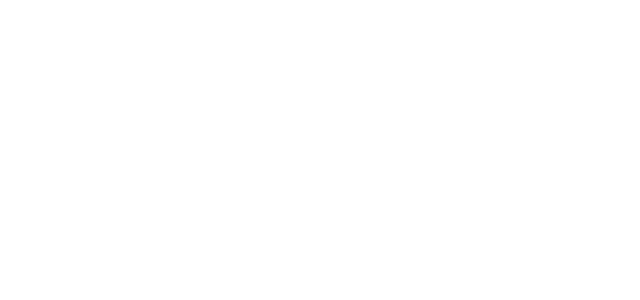
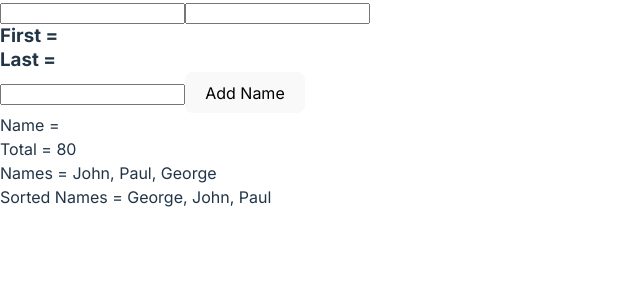
Before and after one commit to gidgudgod/vite-react-skeleton, a React (Vite) app: page / in a window 1280 px wide. Shown: the top 300 px of the page, without its empty margins (0-640 px from the left). Built offline with nearby package versions, Linux system fonts and the light colour scheme.

Commit message:
Initial Commit

```diff
--- a/src/App.jsx
+++ b/src/App.jsx
@@ -1,7 +1,112 @@
-import "./App.css";
+import { useMemo, useReducer, useState } from 'react';
+import './App.css';
+
+function UseCallback() {
+  // useCallback used when passing a function prop to other components
+  const addition = useCallback(() => {
+    (a, b) => a + b;
+  }, []);
+}
+
+function UseMemo() {
+  const [numbers] = useState([10, 20, 50]);
+
+  //Only re-render when numbers change. useMemo good for complex calculations
+  const total = useMemo(() => {
+    console.log('test');
+    return numbers.reduce((acc, number) => acc + number, 0);
+  }, [numbers]);
+
+  const [names] = useState(['John', 'Paul', 'George']);
+
+  const sortedNames = useMemo(() => [...names].sort(), [names]);
+
+  return (
+    <>
+      <div>Total = {total}</div>
+      <div>Names = {names.join(', ')}</div>
+      <div>Sorted Names = {sortedNames.join(', ')}</div>
+    </>
+  );
+}
+
+function UserForm() {
+  const [state, dispatch] = useReducer(
+    (state, action) => ({ ...state, ...action }),
+    {
+      first: '',
+      last: '',
+    }
+  );
+  return (
+    <div>
+      <input
+        type="text"
+        value={state.first}
+        onChange={(e) => dispatch({ first: e.target.value })}
+      />
+      <input
+        type="text"
+        value={state.last}
+        onChange={(e) => dispatch({ last: e.target.value })}
+      />
+      <h3>First = {state.first}</h3>
+      <h3>Last = {state.last}</h3>
+    </div>
+  );
+}
+
+function NameList() {
+  const [count, setCount] = useState(23);
+  const [state, dispatch] = useReducer(
+    (state, action) => {
+      switch (action.type) {
+        case 'SET_NAME':
+          return { ...state, name: action.payload };
+        case 'ADD_NAME':
+          return {
+            ...state,
+            names: [...state.names, state.name],
+            name: '',
+          };
+      }
+    },
+    {
+      names: [],
+      name: '',
+    }
+  );
+  return (
+    <div className="NameList">
+      <div>
+        {state.names.map((name, index) => (
+          <div key={index}>{name}</div>
+        ))}
+      </div>
+      <input
+        type="text"
+        value={state.name}
+        onChange={(e) =>
+          dispatch({
+            type: 'SET_NAME',
+            payload: e.target.value,
+          })
+        }
+      />
+      <button onClick={() => dispatch({ type: 'ADD_NAME' })}>Add Name</button>
+      <div>Name = {state.name}</div>
+    </div>
+  );
+}
 
 function App() {
-  return <div className="App"></div>;
+  return (
+    <div className="App">
+      <UserForm />
+      <NameList />
+      <UseMemo />
+    </div>
+  );
 }
 
 export default App;
```
